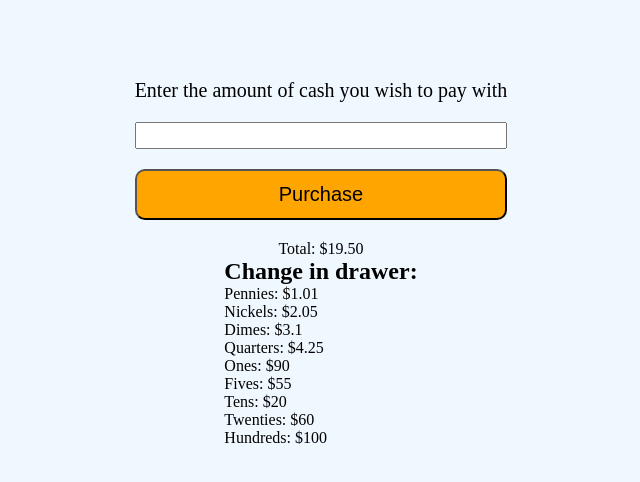
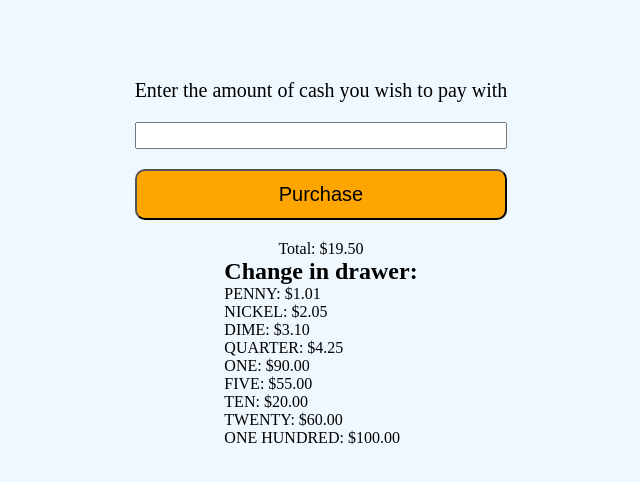
Before and after one commit to MWolf02/FFC---JavaScript-Algorithms-and-Data-Structures-Beta-, a plain HTML site: page Project 4/index.html in a window 1280 px wide. Shown: the part 258-740 px from the top of the page, without its empty margins (319-959 px from the left). Drawn offline with Linux system fonts and the light colour scheme.

Commit message:
Project 4 dynamic cid display

```diff
--- a/Project 4/index.html
+++ b/Project 4/index.html
@@ -21,15 +21,7 @@
 
       <div id="cash-in-drawer">
         <h2>Change in drawer:</h2>
-        <p id="cid-pennies">Pennies: $1.01</p>
-        <p id="cid-nickels">Nickels: $2.05</p>
-        <p id="cid-dimes">Dimes: $3.1</p>
-        <p id="cid-quarters">Quarters: $4.25</p>
-        <p id="cid-ones">Ones: $90</p>
-        <p id="cid-fives">Fives: $55</p>
-        <p id="cid-tens">Tens: $20</p>
-        <p id="cid-twenties">Twenties: $60</p>
-        <p id="cid-hundreds">Hundreds: $100</p>
+        <div id="cid-container"></div> <!-- Placeholder for dynamic cid content -->
       </div>
     </main>
 
--- a/Project 4/script.js
+++ b/Project 4/script.js
@@ -21,7 +21,19 @@ document.addEventListener("DOMContentLoaded", function () {
     totalElement.textContent = `Total: $${price.toFixed(2)}`;
   }
 
+  function updateCIDDisplay() {
+    const cidContainer = document.getElementById("cid-container");
+    cidContainer.innerHTML = ""; // Clear existing content
+
+    cid.forEach(([denomination, amount]) => {
+      const p = document.createElement("p");
+      p.textContent = `${denomination}: $${amount.toFixed(2)}`;
+      cidContainer.appendChild(p);
+    });
+  }
+
   updateTotalDisplay();
+  updateCIDDisplay();
 
   purchaseBtn.addEventListener("click", function () {
     const cash = parseFloat(cashInput.value);
```
